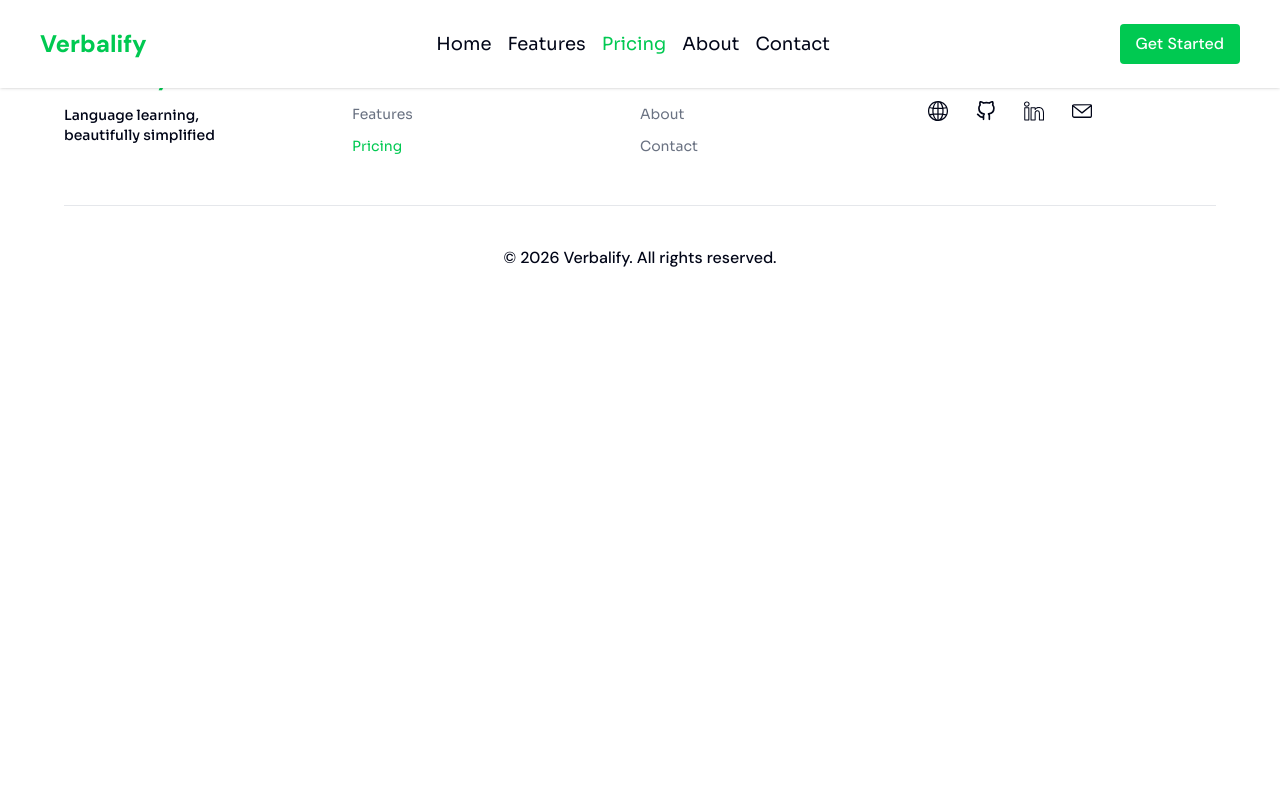
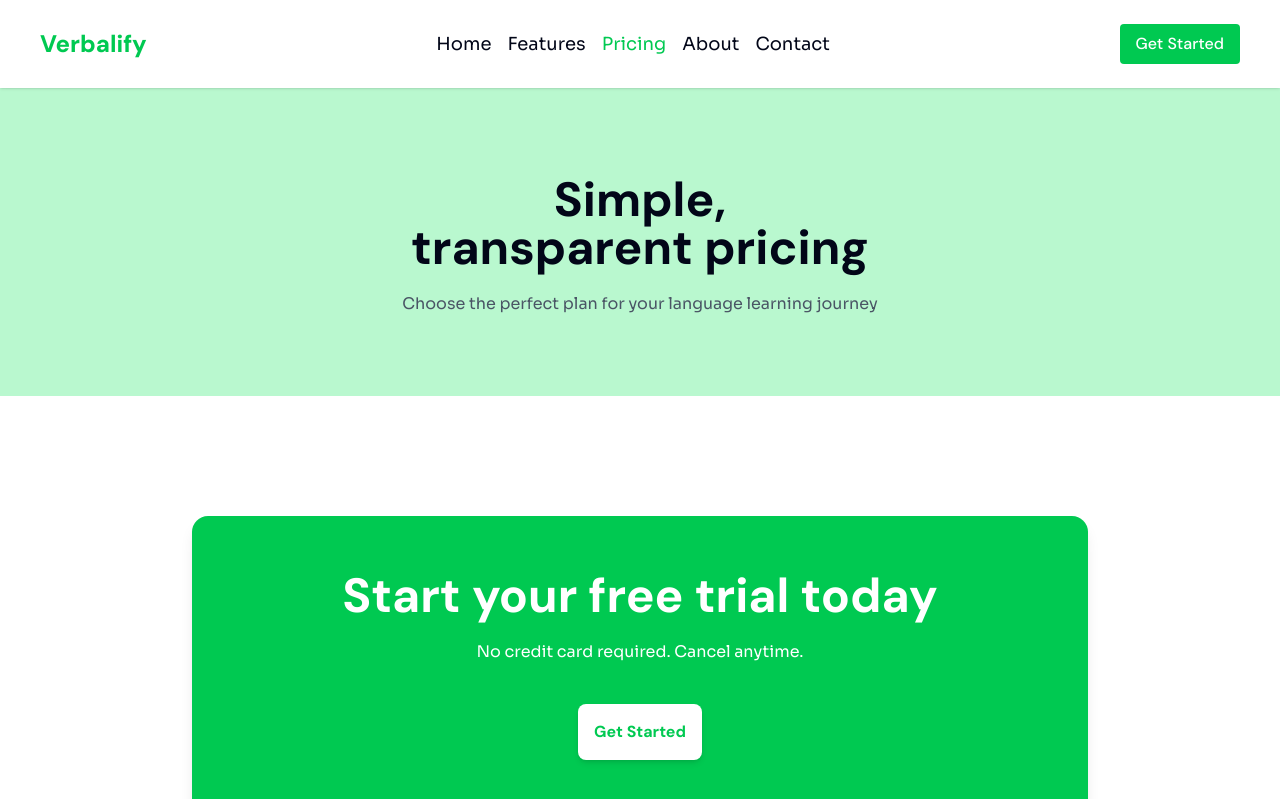
Before and after one commit to jega1312/verbalify, a React (Vite) app: page /pricing in a window 1280 px wide. Shown: the top 799 px of the page. Built offline with nearby package versions, Linux system fonts and the light colour scheme.

Commit message:
Features Page Added

```diff
--- a/src/pages/Home.jsx
+++ b/src/pages/Home.jsx
@@ -768,7 +768,7 @@ const Home = () => {
               initial={{ opacity: 0, y: 40 }}
               animate={ctaInView ? { opacity: 1, y: 0 } : {}}
               transition={{ duration: 1.0, ease: "easeOut", delay: 0.1 }}
-              className="text-3xl text-center text-slate-950 md:text-4xl lg:text-5xl dm-bold text-balance"
+              className="text-3xl text-center text-white md:text-4xl lg:text-5xl dm-bold text-balance"
             >
               Start your language journey today
             </motion.h1>
--- a/src/pages/Pricing.jsx
+++ b/src/pages/Pricing.jsx
@@ -1,13 +1,90 @@
-// import { useRef } from "react";
-// import { motion, useInView } from "motion/react";
-// motion;
+import { useRef } from "react";
+import { motion, useInView } from "motion/react";
+motion;
 
 const Pricing = () => {
+  // Heading
+  const headingRef = useRef(null);
+  const headingInView = useInView(headingRef, {
+    once: true,
+    amount: 0.3,
+  });
+
+  // CTA
+  const ctaRef = useRef(null);
+  const ctaInView = useInView(ctaRef, { once: true, amount: 0.3 });
+
   return (
     <>
-      <div></div>
+      {/* Header Section Starts */}
+      <section className="w-full pb-20 bg-green-200 pt-44">
+        {/* Section Heading */}
+        <div className="flex flex-col items-center w-[90%] md:w-full mx-auto gap-10">
+          <div className="flex flex-col gap-5">
+            <motion.h1
+              ref={headingRef}
+              initial={{ opacity: 0, y: -20 }}
+              animate={headingInView ? { opacity: 1, y: 0 } : {}}
+              transition={{ duration: 1.0, ease: "easeOut" }}
+              className="text-3xl text-center text-slate-950 mx-auto w-[90%] md:text-4xl lg:text-5xl dm-bold text-balance"
+            >
+              Simple, transparent pricing
+            </motion.h1>
+            <motion.p
+              ref={headingRef}
+              initial={{ opacity: 0 }}
+              animate={headingInView ? { opacity: 1 } : {}}
+              transition={{ duration: 1.0, ease: "easeOut" }}
+              className="text-base text-center text-gray-600 sora-regular text-balance"
+            >
+              Choose the perfect plan for your language learning journey
+            </motion.p>
+          </div>
+        </div>
+      </section>
+      {/* Header Section Ends */}
+
+      {/* CTA Section Starts */}
+      <section className="flex items-center justify-center w-full py-30">
+        <div className="rounded-2xl w-[90%] md:w-[80%]  lg:w-[70%] bg-green-500 py-14 mx-auto shadow-lg">
+          {/* Section Heading */}
+          <div className="flex flex-col items-center w-[90%] md:w-full mx-auto gap-10">
+            <div className="flex flex-col gap-5">
+              <motion.h1
+                ref={ctaRef}
+                initial={{ opacity: 0, y: 40 }}
+                animate={ctaInView ? { opacity: 1, y: 0 } : {}}
+                transition={{ duration: 1.0, ease: "easeOut", delay: 0.1 }}
+                className="text-2xl text-center text-white md:text-4xl xl:text-5xl dm-bold text-balance"
+              >
+                Start your free trial today
+              </motion.h1>
+              <motion.p
+                ref={ctaRef}
+                initial={{ opacity: 0, y: 40 }}
+                animate={ctaInView ? { opacity: 1, y: 0 } : {}}
+                transition={{ duration: 1.0, ease: "easeOut", delay: 0.6 }}
+                className="text-base text-center text-white sora-regular text-balance"
+              >
+                No credit card required. Cancel anytime.
+              </motion.p>
+            </div>
+
+            <motion.button
+              ref={ctaRef}
+              initial={{ opacity: 0 }}
+              animate={ctaInView ? { opacity: 1 } : {}}
+              transition={{ duration: 1.0, ease: "easeOut", delay: 0.6 }}
+              className="p-4 text-green-500 transition duration-300 ease-in-out bg-white rounded-lg shadow-md dm-bold hover:cursor-pointer hover:bg-black hover:text-green-500 hover:shadow-2xl hover:scale-105"
+            >
+              Get Started
+            </motion.button>
+          </div>
+        </div>
+      </section>
+      {/* CTA Section Ends */}
     </>
   );
-};
+};;
 
 export default Pricing;
```
